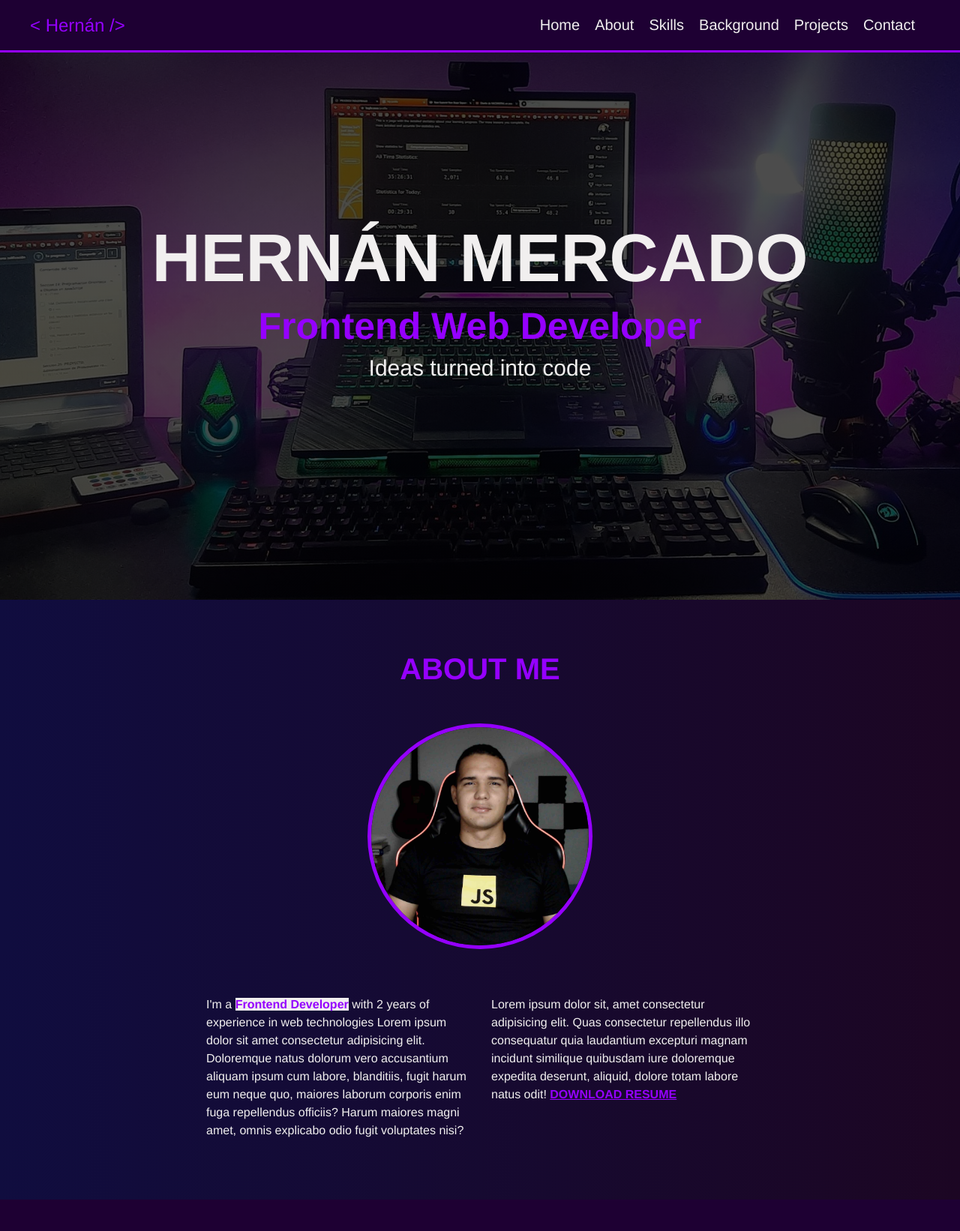
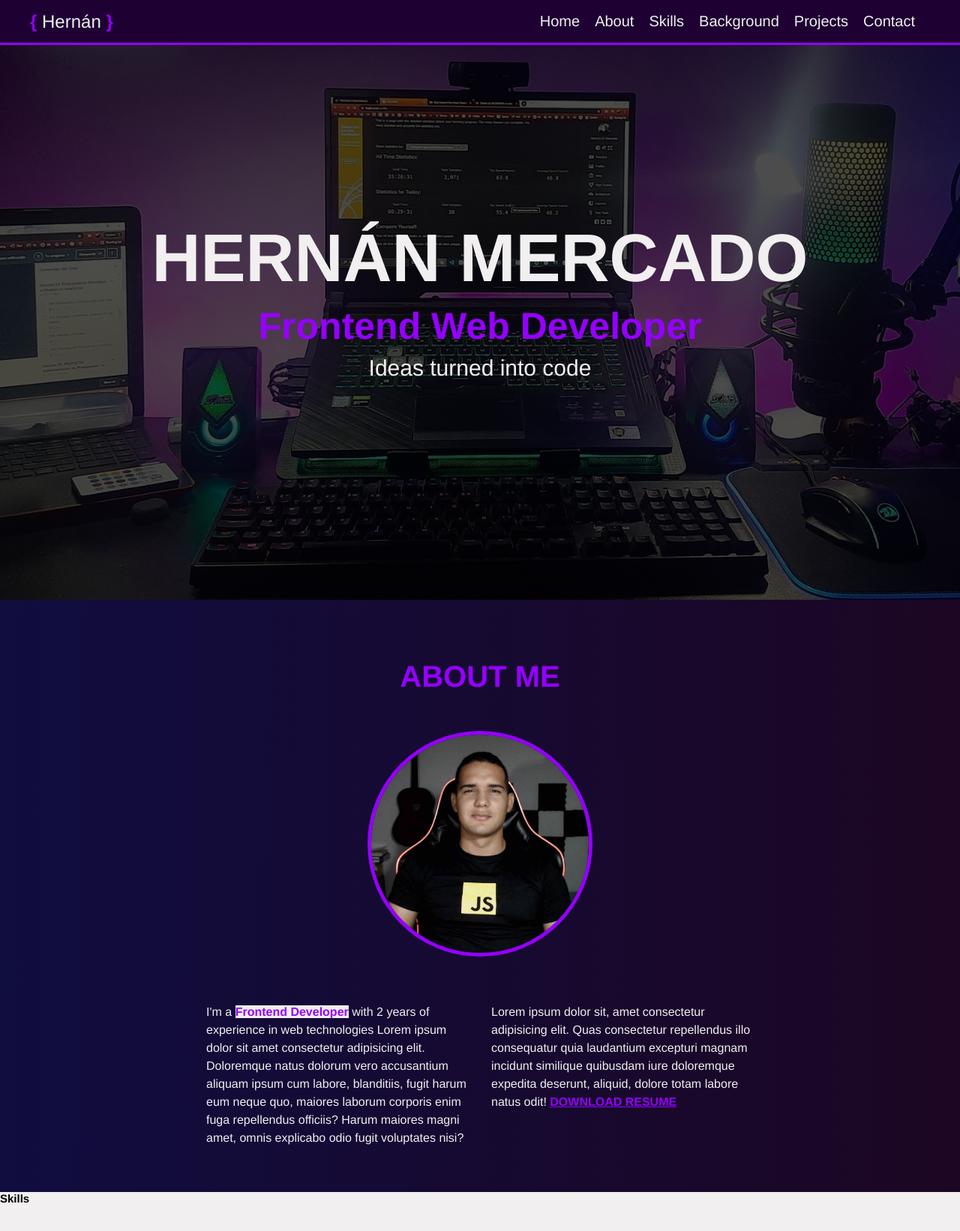
Before and after one commit to Hernan1ro/Personal--Portfolio, a React (Vite) app: page / in a window 1280 px wide. Shown: the top 1642 px of the page at 75% size. Before the commit the page ends 1600 px from the top, so only its background shows below. Built offline with nearby package versions, Linux system fonts and the light colour scheme.

Commit message:
creating skills section

```diff
--- a/src/App.jsx
+++ b/src/App.jsx
@@ -1,6 +1,7 @@
 import Header from "./containers/Header";
 import Hero from "./containers/Hero";
 import About from "./containers/About";
+import Skills from "./containers/Skills";
 
 function App() {
   return (
@@ -8,6 +9,7 @@ function App() {
       <Header />
       <Hero />
       <About />
+      <Skills />
     </>
   );
 }
--- a/src/containers/About/index.css
+++ b/src/containers/About/index.css
@@ -1,7 +1,7 @@
 .about {
-  height: 100vh;
+  height: auto;
   text-align: center;
-  padding: 7rem 0 5rem 0;
+  padding: 8rem 0 5rem 0;
   background: linear-gradient(to right, rgb(16, 13, 63), rgb(28, 6, 35));
 }
 .about__title {
--- a/src/containers/Header/index.css
+++ b/src/containers/Header/index.css
@@ -1,15 +1,18 @@
 .header {
   background-color: var(--background-color);
   border-bottom: 3px solid var(--primary-color);
-  height: 7rem;
+  height: 6rem;
   display: flex;
   align-items: center;
   position: fixed;
   width: 100%;
 }
 span {
+  color: var(--secondary-color);
+  font-size: var(--xl);
+}
+span strong {
   color: var(--primary-color);
-  font-size: var(--xl);
 }
 nav {
   display: flex;
--- a/src/containers/Header/index.jsx
+++ b/src/containers/Header/index.jsx
@@ -8,7 +8,11 @@ const Header = () => {
       <div className="container">
         <nav className="header__nav">
           <a href="#">
-            <span>{"< Hernán />"}</span>
+            <span>
+              <strong>{"{ "}</strong>
+              {"Hernán"}
+              <strong>{" }"}</strong>
+            </span>
           </a>
           <ul>
             <li>
--- /dev/null
+++ b/src/containers/Skills/index.css
@@ -0,0 +1,4 @@
+.skills {
+  background-color: var(--secondary-color);
+  height: 100vh;
+}
--- /dev/null
+++ b/src/containers/Skills/index.jsx
@@ -0,0 +1,12 @@
+import React from "react";
+import "./index.css";
+
+const Skills = () => {
+  return (
+    <section className="skills">
+      <h2>Skills</h2>
+    </section>
+  );
+};
+
+export default Skills;
```
